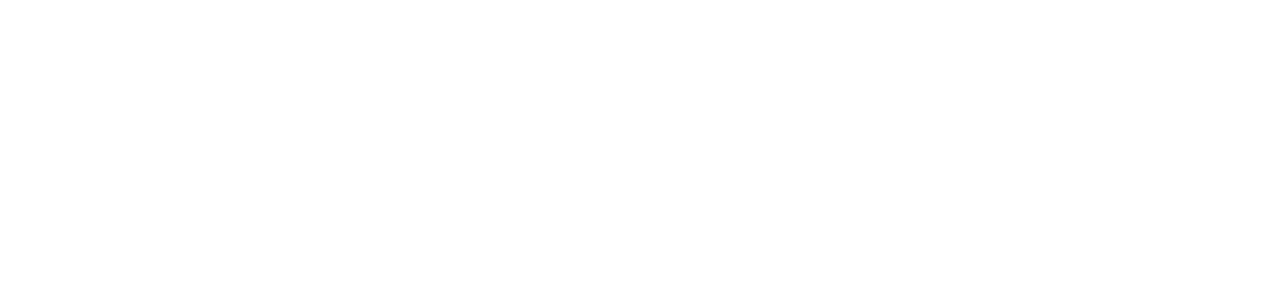
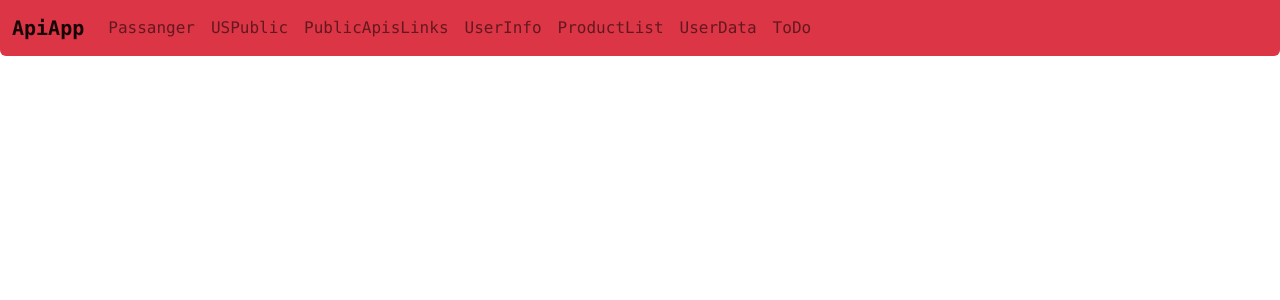
Before and after one commit to sufailbadushat/api-angular-app, an Angular app: page / in a window 1280 px wide. Shown: the top 300 px of the page. Built offline with nearby package versions, Linux system fonts and the light colour scheme.

Commit message:
nav Bar added

```diff
--- a/src/app/app.component.html
+++ b/src/app/app.component.html
@@ -1 +1,3 @@
+
+
 <router-outlet></router-outlet>
--- a/src/app/app.module.ts
+++ b/src/app/app.module.ts
@@ -1,16 +1,28 @@
 import { NgModule } from '@angular/core';
 import { BrowserModule } from '@angular/platform-browser';
+import { RouterModule, Routes } from '@angular/router';
 
 import { AppRoutingModule } from './app-routing.module';
 import { AppComponent } from './app.component';
+import { NavBarComponent } from './nav-bar/nav-bar.component';
+
+
+const myRoutes:Routes=[
+  {
+    path:"",
+    component:NavBarComponent
+  }
+]
 
 @NgModule({
   declarations: [
-    AppComponent
+    AppComponent,
+    NavBarComponent
   ],
   imports: [
     BrowserModule,
-    AppRoutingModule
+    AppRoutingModule,
+    RouterModule.forRoot(myRoutes)
   ],
   providers: [],
   bootstrap: [AppComponent]
--- /dev/null
+++ b/src/app/nav-bar/nav-bar.component.html
@@ -0,0 +1,35 @@
+<nav class="navbar navbar-expand-lg navbar-primary bg-danger rounded-bottom">
+    <div class="container-fluid">
+        <a class="navbar-brand font-monospace ml-4 " style="font-weight:bold " href="/">ApiApp</a>
+    <button class="navbar-toggler" type="button" data-toggle="collapse" data-target="#navbarNav"
+        aria-controls="navbarNav" aria-expanded="false" aria-label="Toggle navigation">
+        <span class="navbar-toggler-icon"></span>
+    </button>
+    <div class="collapse navbar-collapse" id="navbarNav">
+        <ul class="navbar-nav">
+            <li class="nav-item active">
+                <a class="nav-link font-monospace" href="/passanger">Passanger </a>
+            </li>
+            <li class="nav-item">
+                <a class="nav-link font-monospace" href="/usPublic">USPublic </a>
+            </li>
+            <li class="nav-item">
+                <a class="nav-link font-monospace" href="/publicApis">PublicApisLinks</a>
+            </li>
+            <li class="nav-item">
+                <a class="nav-link font-monospace" href="/userInfo">UserInfo</a>
+            </li>
+            <li class="nav-item">
+                <a class="nav-link font-monospace" href="/productList">ProductList</a>
+            </li>
+            <li class="nav-item">
+                <a class="nav-link font-monospace" href="/userData">UserData</a>
+            </li>
+            <li class="nav-item">
+                <a class="nav-link font-monospace" href="/todo">ToDo</a>
+            </li>
+
+        </ul>
+    </div>
+    </div>
+</nav>
```
Also changed, not shown: src/app/nav-bar/nav-bar.component.ts (added, +10 -0 lines), src/app/nav-bar/nav-bar.component.css (added).
